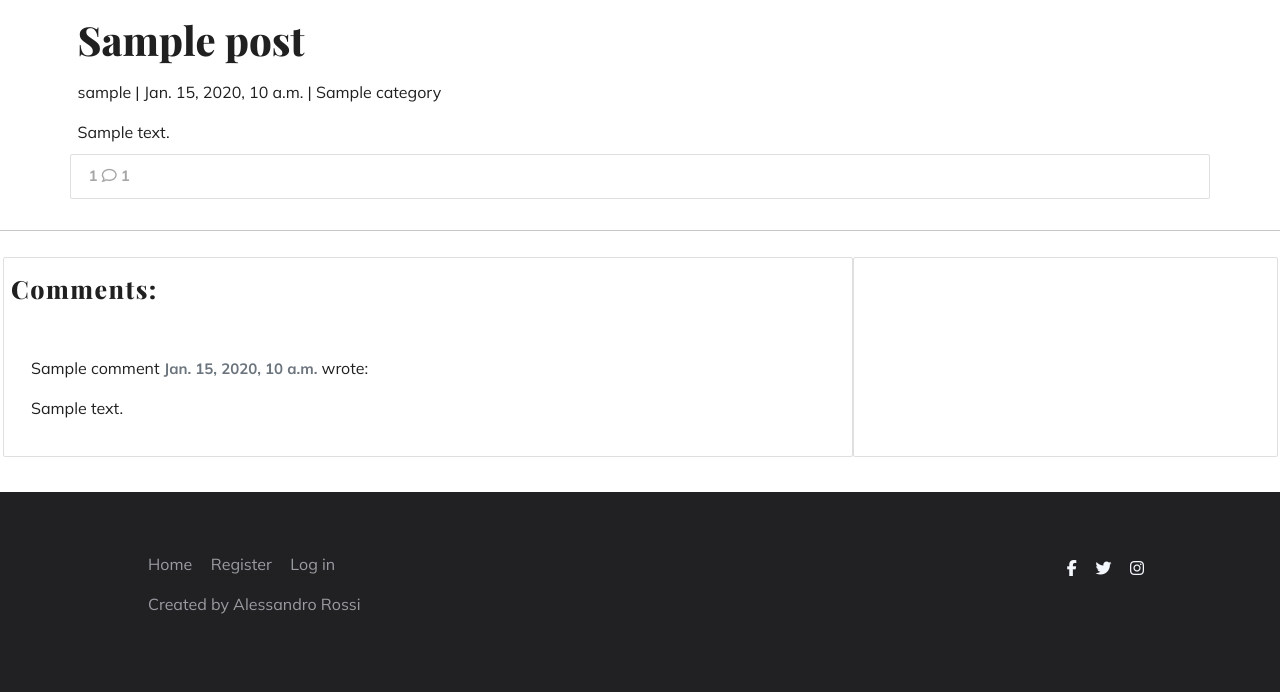
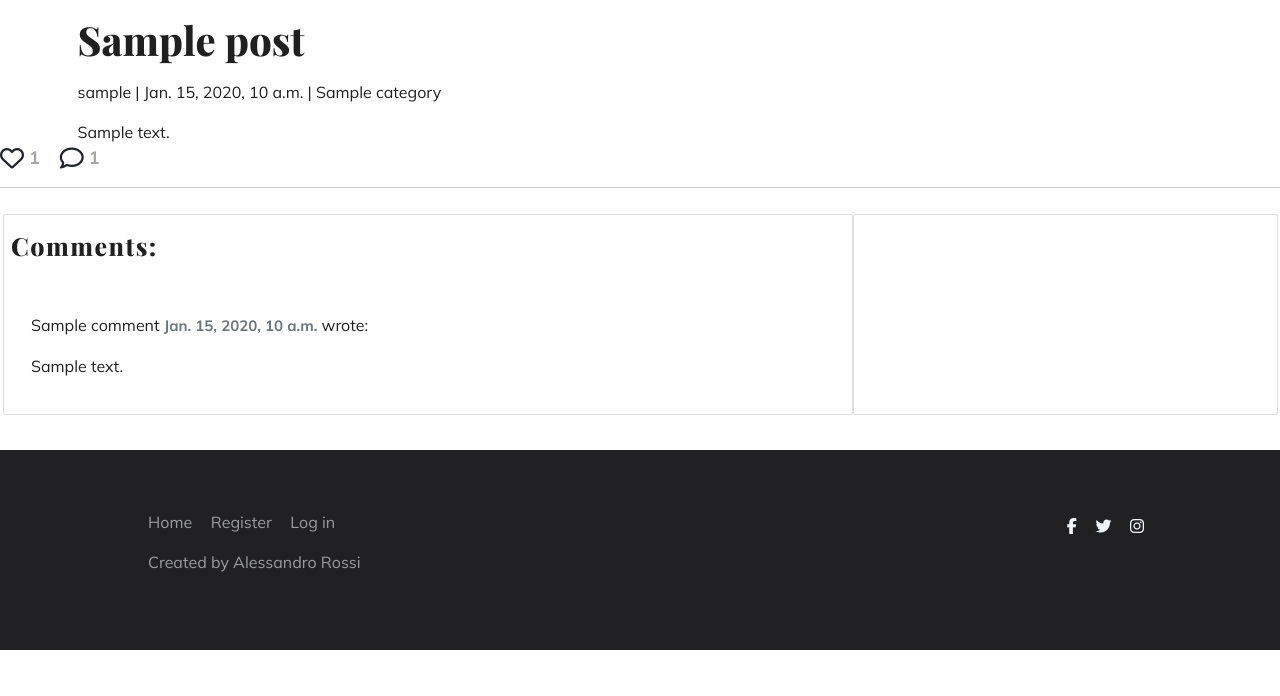
Before and after one commit to AlessandroRossi87/project-4-blog, a Django app: a page that uses templates/post_detail.html in a window 1280 px wide. Shown: the part 68-764 px from the top of the page. Run offline with Django 3.2, Linux system fonts and the light colour scheme; tables that the repository leaves empty hold one stand-in row (values such as "Sample post"); some libraries are stand-ins or nearby versions.

Commit message:
Changed template for post detail

```diff
--- a/static/css/style.css
+++ b/static/css/style.css
@@ -304,7 +304,7 @@ a {
     color: var(--primary-color);
 }
 
-/* Account pages */
+/* Account and Post templates */
 
 .center-content {
     background: #b8e0a8;
@@ -330,10 +330,28 @@ a {
     padding-right: 10px;
 }
 
-/* New Post */
-
 .new-post {
     width: 50%;
+}
+
+.icon-container {
+    display: flex;
+    align-items: center;
+}
+
+.icon-container>div {
+    display: flex;
+    align-items: center;
+    margin-right: 20px;
+}
+
+.icon-container i {
+    font-size: 24px;
+    margin-right: 5px;
+}
+
+.icon-container span {
+    font-size: 18px;
 }
 
 /* Like Button */
--- a/templates/post_detail.html
+++ b/templates/post_detail.html
@@ -31,14 +31,8 @@
     </div>
   </div>
 </div>
-
-<div class="container">
-  <div class="row">
-    <div class="col card mb-4 mt-3 left top">
-      <div class="card-body">
-        <div class="row">
-          <div class="col-1">
-            <span>
+<div class="icon-container">
+    <div>
     {% if user.is_authenticated %}
         <form class="d-inline" action="{% url 'post_like' post.slug %}" method="POST">
         {% csrf_token %} {% if not liked %}
@@ -49,16 +43,14 @@
             <i class="far fa-heart"></i>
         {% endif %}
          </form>
+        {% else %}
+        <i class="far fa-heart"></i>
         {% endif %}
-                <!--Stop line break-->
-                {{ post.number_of_likes }} <i class="far fa-comment"></i>
-                <!--Stop line break-->
-                {{ post.number_of_comments }}
-            </span>
+        <span>{{ post.number_of_likes }}</span>
     </div>
-        </div>
-      </div>
-    </div>
+    <div>
+        <i class="far fa-comment"></i>
+        <span>{{ post.number_of_comments }}</span>
     </div>
 </div>
   <div class="row">
```
Also changed, not shown: 1 other file. Lines whose indentation alone changed are shown as unchanged.
